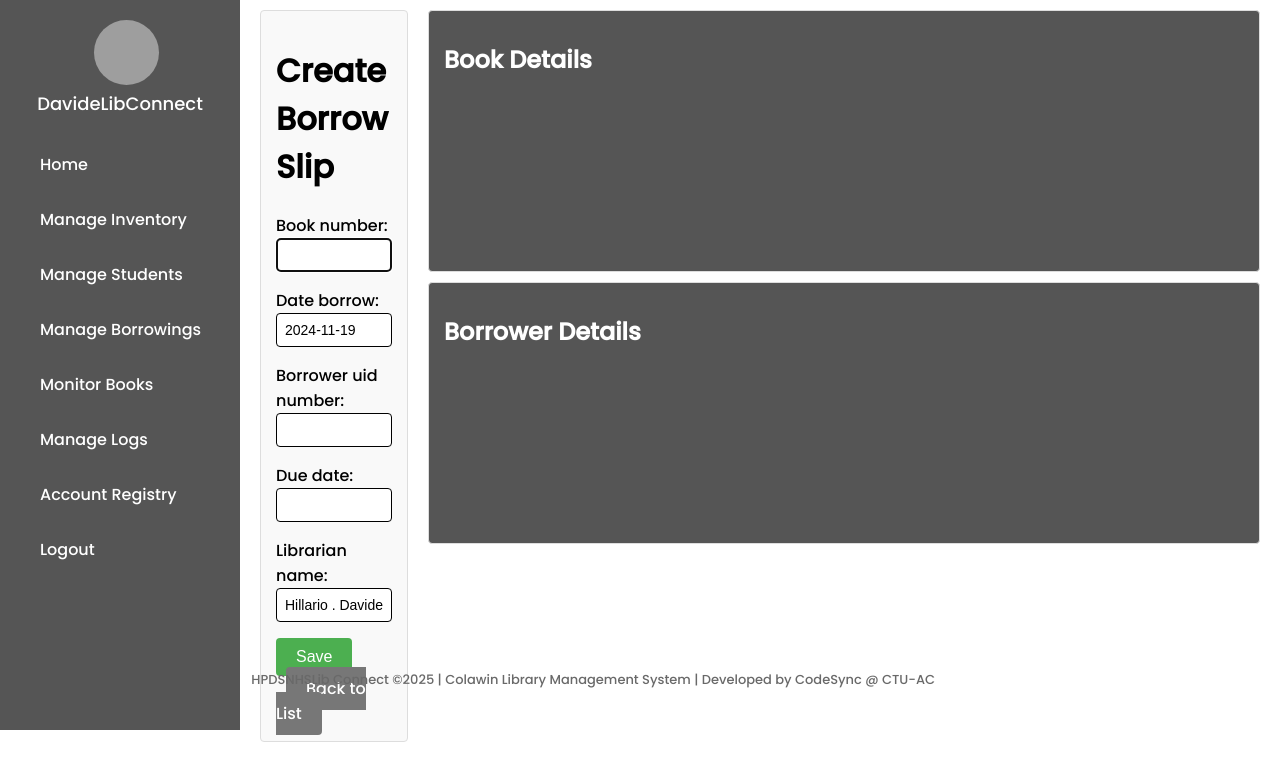
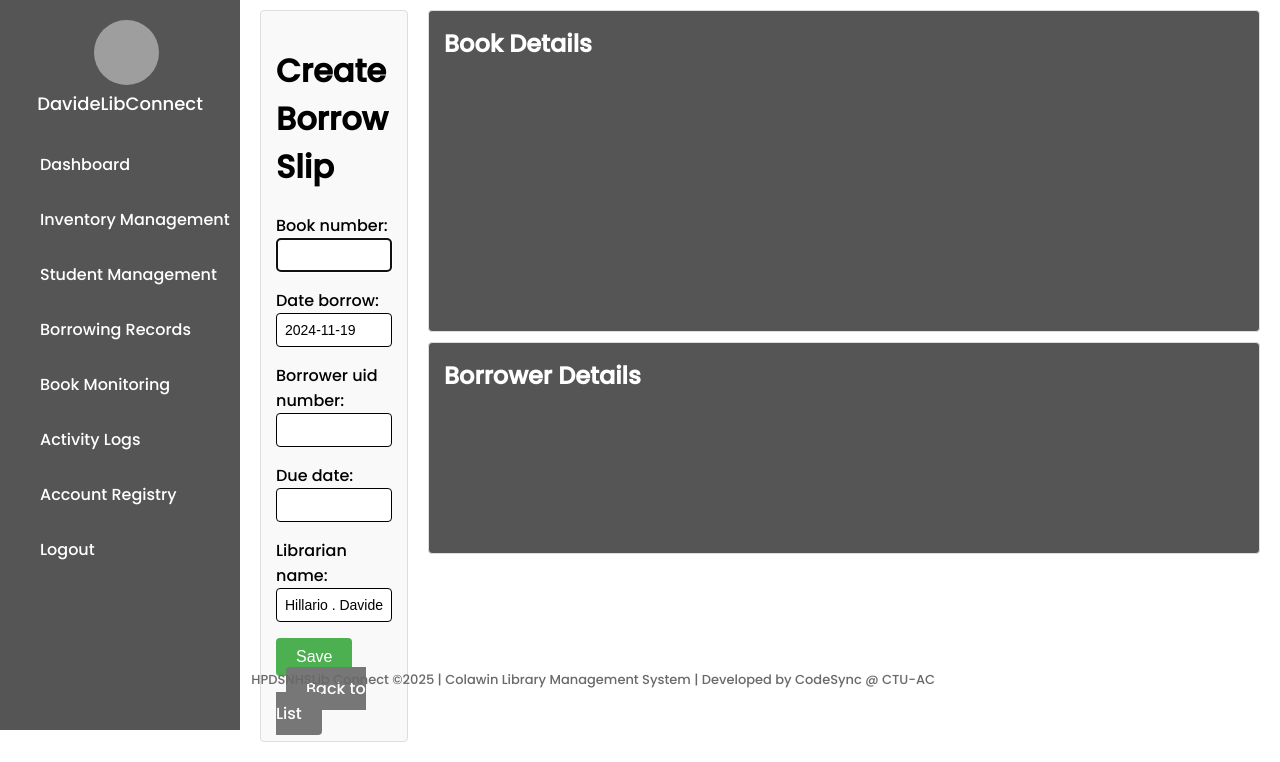
Before and after one commit to SoulSej10/DavideLibrary, a Django app: page /borrow-slips/create/ in a window 1280 px wide. Shown: the part 110-872 px from the top of the page. Run offline with Django 5.2, Linux system fonts and the light colour scheme; a user stored in the database is signed in; some web fonts are replaced; grey boxes are pictures that could not be loaded.

Commit message:
Redesigned the book details and borrower details

```diff
--- a/davideLibrary/library/templates/library/borrow_slip_form.html
+++ b/davideLibrary/library/templates/library/borrow_slip_form.html
@@ -111,15 +111,15 @@
             </form>
         </div>
         <div class="display">
-        <div class="book-details-panel">
-            <h1>Book Details</h1>
+        <div class="book-details-panel" style="height: 290px;">
+            <h1 style="margin: 0; padding: 0;">Book Details</h1>
             <div id="book-details">
                 <!-- Book details will be dynamically inserted here -->
             </div>
         </div>
 
-        <div class="borrower-details-panel">
-            <h1>Borrower Details</h1>
+        <div class="borrower-details-panel" style="height: 180px;">
+            <h1 style="margin: 0; padding: 0;">Borrower Details</h1>
             <div id="borrower-details">
                 <!-- Borrower details will be dynamically inserted here -->
             </div>
@@ -172,7 +172,10 @@
                         if (data) {
                             // Display book details
                             bookDetailsDiv.innerHTML = `
-                                <p class="enlarged-text">This book is entitled "<strong>${data.book_title}</strong>" and was authored by <strong>${data.author}</strong>. It has the book number <strong>${data.book_number}</strong>. The book falls under the class field of <strong>${data.class_field}</strong> and is published in the <strong>${data.edition}</strong> edition. It comprises <strong>${data.volume}</strong> volume/s and has <strong>${data.pages}</strong> pages. There are <strong>${data.quantity}</strong> copy/ies available. The book is funded through <strong>${data.fund_source}</strong> and is priced at <strong>${data.price}</strong>. It was published at the <strong>${data.publisher}</strong> in the year <strong>${data.year}</strong>. The category of this book is <strong>${data.category}</strong>, with remarks stating: "<strong>${data.remark}</strong>".
+                                <p class="enlarged-text">This book is entitled "<strong>${data.book_title}</strong>" and was authored by <strong>${data.author}</strong>. It has the book number <strong>${data.book_number}</strong>. The book falls under the class field of <strong>${data.class_field}</strong> and is published in the <strong>${data.edition}</strong> edition. It comprises <strong>${data.volume}</strong> volume/s and has <strong>${data.pages}</strong> pages. The book is funded through <strong>${data.fund_source}</strong> and is priced at <strong>${data.price}</strong>. It was published at the <strong>${data.publisher}</strong> in the year <strong>${data.year}</strong>. The category of this book is <strong>${data.category}</strong>, with remarks stating: "<strong>${data.remark}</strong>". <br><br>
+
+                                Book Type: ${data.book_type} book <br>
+                                Quantity: There are <strong>${data.quantity}</strong> copies available.
                             `;
 
                             // Now set the due date based on the book type
--- a/davideLibrary/static/styles/borrow_slip_form.css
+++ b/davideLibrary/static/styles/borrow_slip_form.css
@@ -84,7 +84,6 @@
 }
 .book-details-panel, .borrower-details-panel {
     width: 100%;
-    height: 230px;
     font-size: 12px;
     background-color: #eae0a4;
     padding: 15px;
--- a/davideLibrary/templates/navbar.html
+++ b/davideLibrary/templates/navbar.html
@@ -270,14 +270,14 @@
         </div>
 
         <ul class="menu" {% if user.role != 'Head Librarian' and user.role != 'Assistant Librarian' %} style="display: none;" {% endif %}>
-            <li><a href="{% url 'home' %}" class="{% if request.resolver_match.url_name == 'home' %}active{% endif %}">Home</a></li>
+            <li><a href="{% url 'home' %}" class="{% if request.resolver_match.url_name == 'home' %}active{% endif %}">Dashboard</a></li>
             {% if user.role == 'Head Librarian' %}
-                <li><a href="{% url 'book-list' %}" class="{% if request.resolver_match.url_name == 'book-list' %}active{% endif %}">Manage Inventory</a></li>
+                <li><a href="{% url 'book-list' %}" class="{% if request.resolver_match.url_name == 'book-list' %}active{% endif %}">Inventory Management</a></li>
             {% endif %}
-            <li><a href="{% url 'borrower-list' %}" class="{% if request.resolver_match.url_name == 'borrower-list' %}active{% endif %}">Manage Students</a></li>
-            <li><a href="{% url 'borrow-slip-list' %}" class="{% if request.resolver_match.url_name == 'borrow-slip-list' %}active{% endif %}">Manage Borrowings</a></li>
-            <li><a href="{% url 'monitor-borrowed-books' %}" class="{% if request.resolver_match.url_name == 'monitor-borrowed-books' %}active{% endif %}">Monitor Books</a></li>
-            <li><a href="{% url 'attendance-list' %}" class="{% if request.resolver_match.url_name == 'attendance-list' %}active{% endif %}">Manage Logs</a></li>
+            <li><a href="{% url 'borrower-list' %}" class="{% if request.resolver_match.url_name == 'borrower-list' %}active{% endif %}">Student Management</a></li>
+            <li><a href="{% url 'borrow-slip-list' %}" class="{% if request.resolver_match.url_name == 'borrow-slip-list' %}active{% endif %}">Borrowing Records</a></li>
+            <li><a href="{% url 'monitor-borrowed-books' %}" class="{% if request.resolver_match.url_name == 'monitor-borrowed-books' %}active{% endif %}">Book Monitoring</a></li>
+            <li><a href="{% url 'attendance-list' %}" class="{% if request.resolver_match.url_name == 'attendance-list' %}active{% endif %}">Activity Logs</a></li>
             {% if user.role == 'Head Librarian' %}
                 <li><a href="{% url 'register' %}" class="{% if request.resolver_match.url_name == 'register' %}active{% endif %}">Account Registry</a></li>
             {% endif %}
```
Also changed, not shown: davideLibrary/db.sqlite3, davideLibrary/media/qr_codes/G-001_OiqtPCj.png (added).
